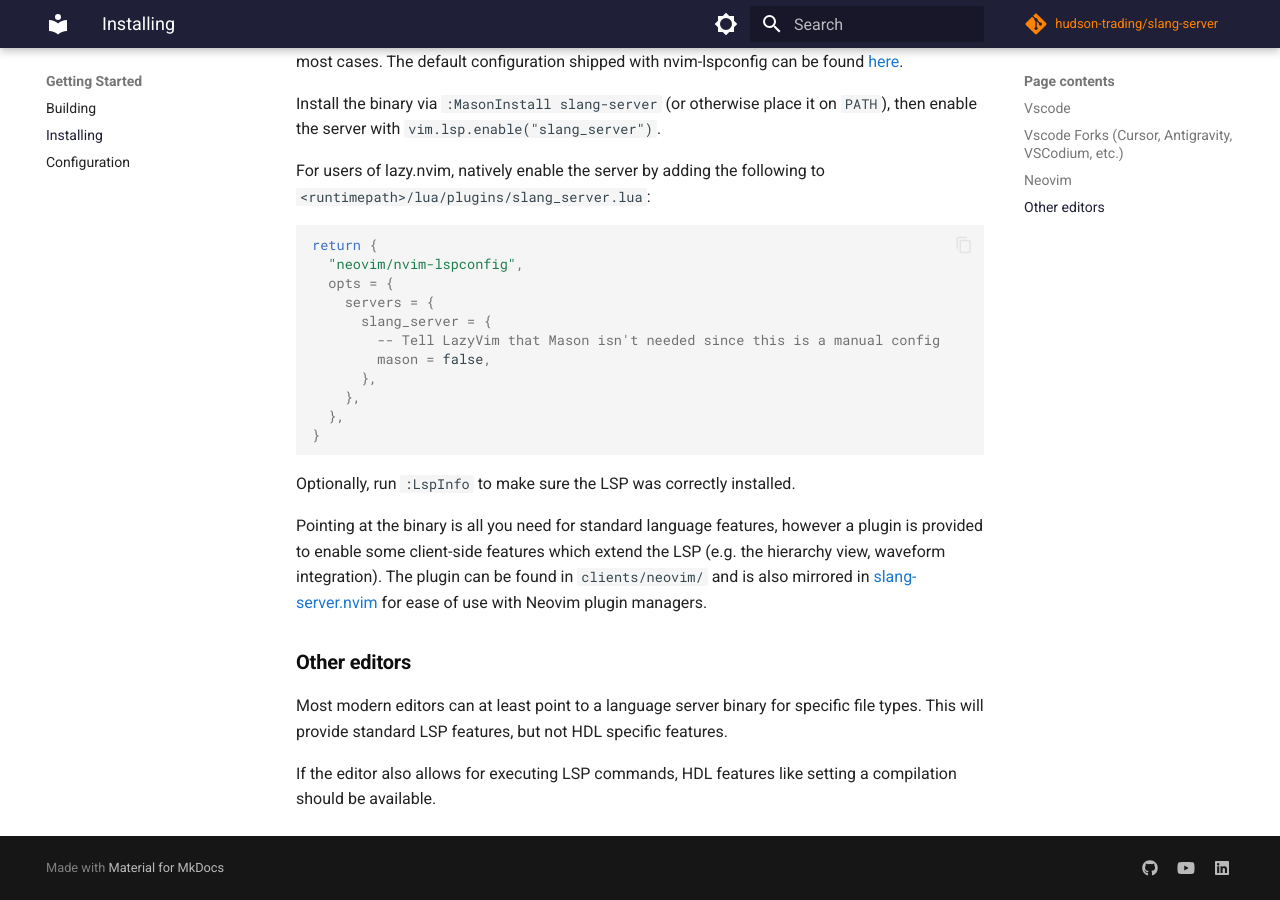
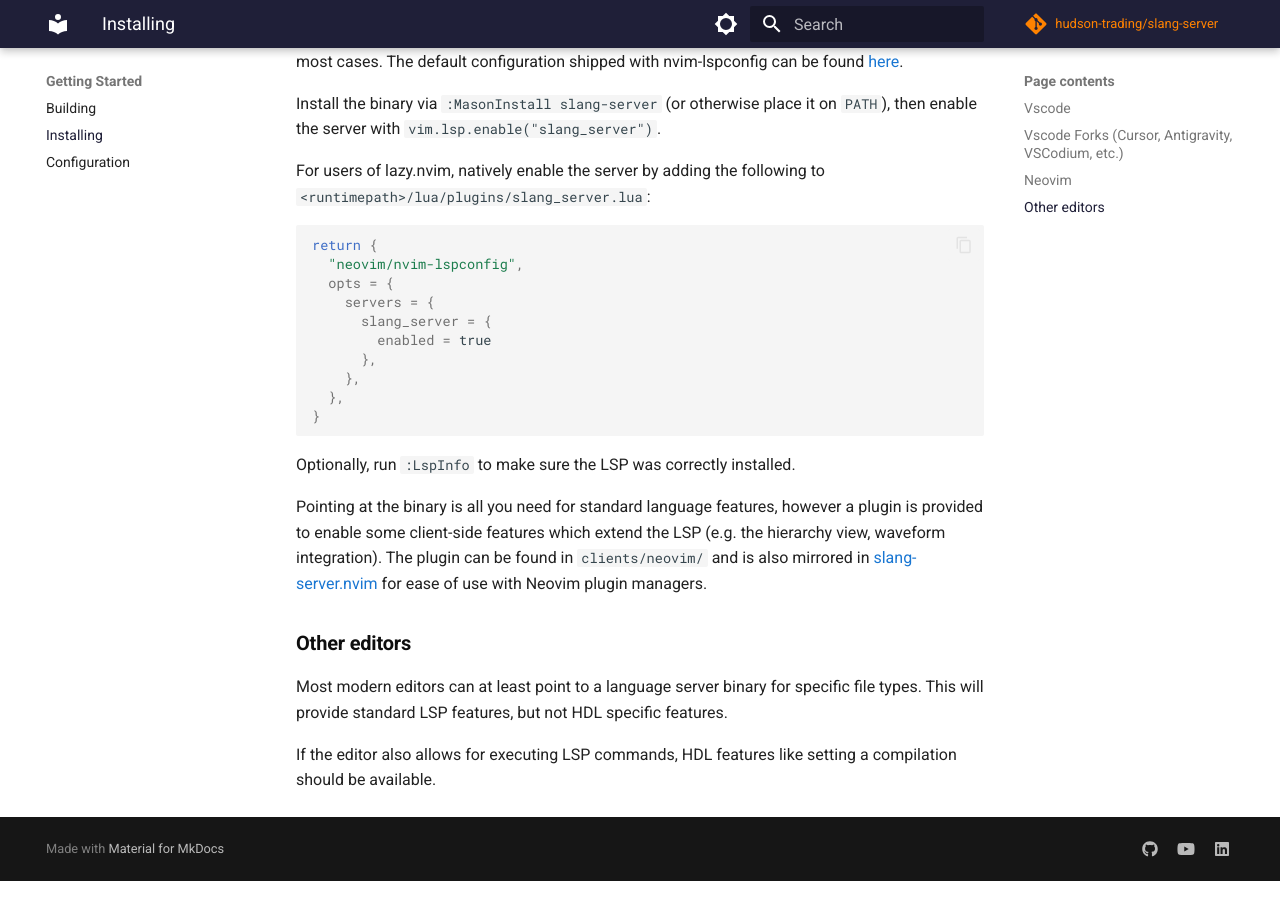
Before and after one commit to hudson-trading/slang-server, an MkDocs documentation site: the page built from docs/start/installing.md, in a window 1280 px wide and 900 px high, scrolled down 574 px. Built offline with MkDocs 1.6.1 and Material for MkDocs 9.7.7, drawn with Linux system fonts in a browser that asks for light colours; comment, search, counter and statistics services are not loaded.

Commit message:
Correct nvim-lspconfig spec

```diff
--- a/docs/start/installing.md
+++ b/docs/start/installing.md
@@ -22,8 +22,7 @@ return {
   opts = {
     servers = {
       slang_server = {
-        -- Tell LazyVim that Mason isn't needed since this is a manual config
-        mason = false,
+        enabled = true
       },
     },
   },
```
